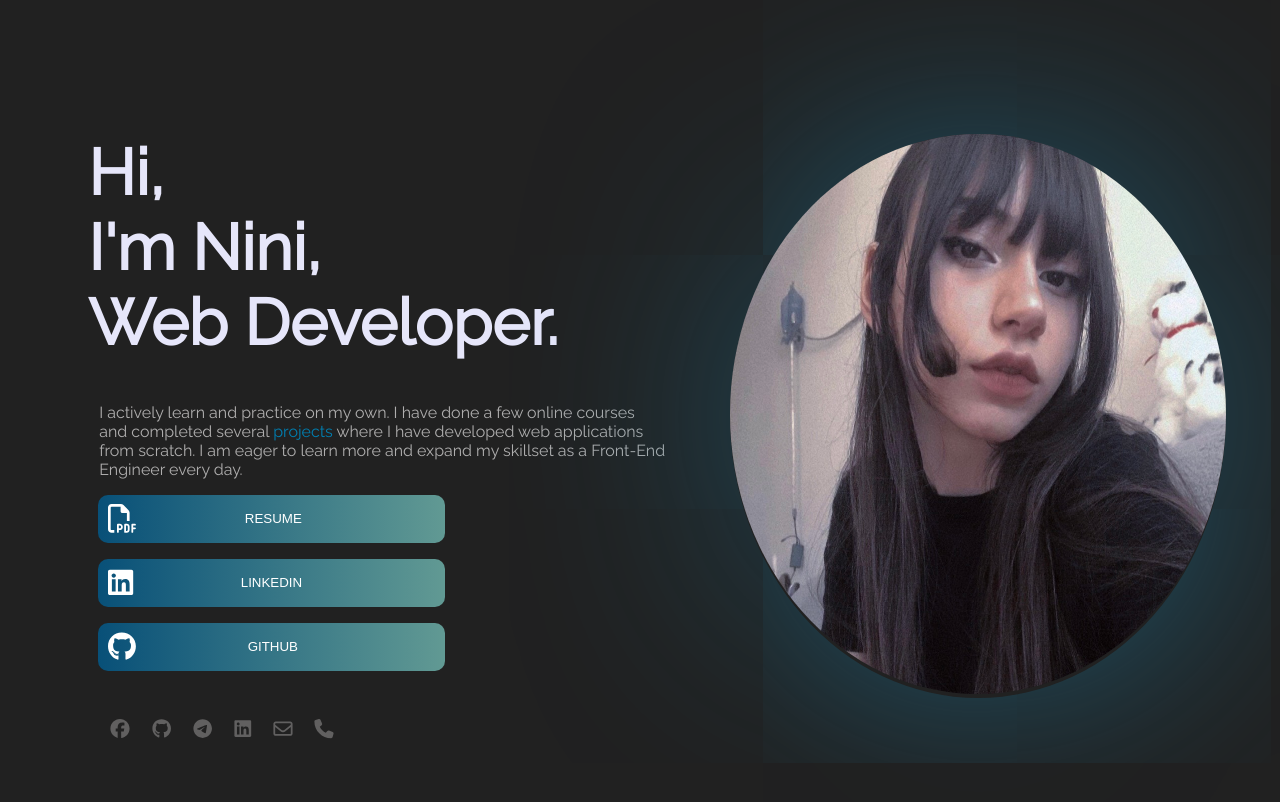
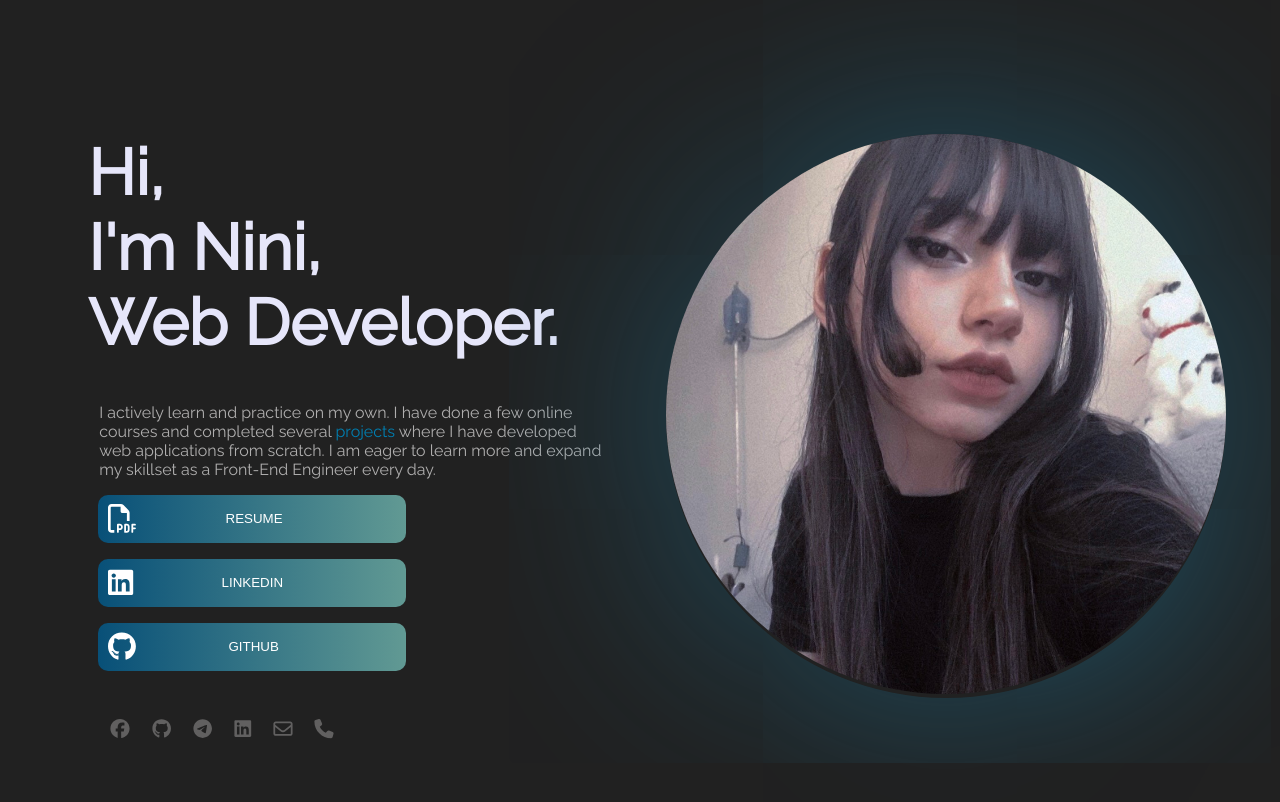
Before and after one commit to melissamelissaa/Portfolio, a React (Create React App) app: page / in a window 1280 px wide. Shown: the top 802 px of the page. Built offline with nearby package versions, Linux system fonts and the light colour scheme.

Commit message:
Fix responsive

```diff
--- a/src/App.css
+++ b/src/App.css
@@ -79,7 +79,7 @@ button {
   border-radius: 50%;
 }
 .picOfMe {
-  width: 18rem;
+  width: 34vh;
   height: 34vh;
   margin: 0 auto;
   border-radius: 50%;
@@ -100,7 +100,7 @@ button {
     gap: 4rem;
   }
   .picOfMe {
-    width: 31rem;
+    width: 70vh;
     height: 70vh;
   }
   .heading {
```
